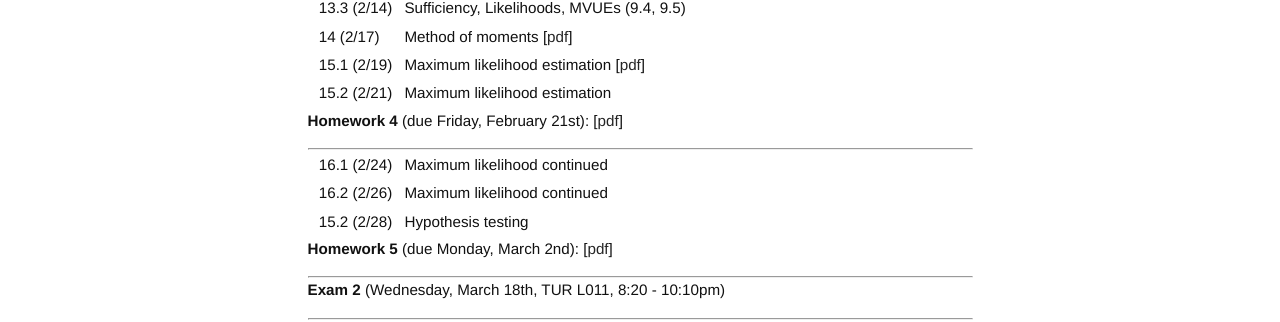
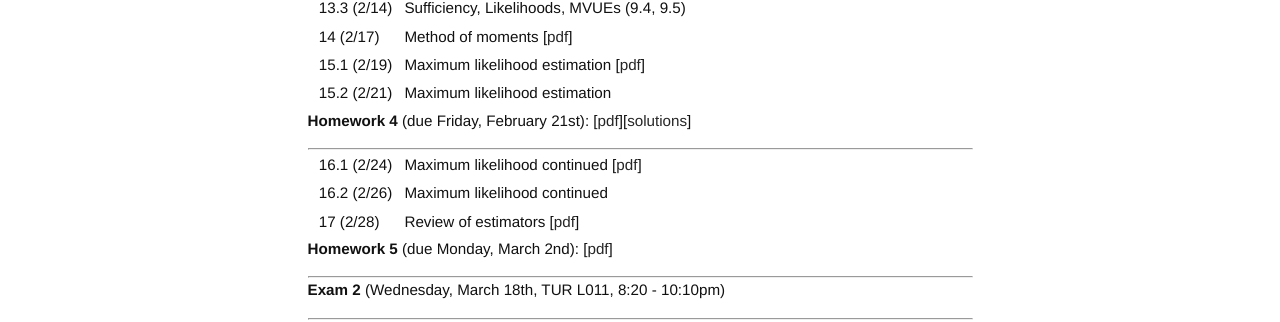
Before and after one commit to ajmolstad/ajmolstad.github.io, a Jekyll site: the page built from S20_STA4322.md, in a window 1280 px wide. Shown: the part 925-1247 px from the top of the page. Built offline with Jekyll 4.4.1, drawn with Linux system fonts in a browser that asks for light colours.

Commit message:
Update S20_STA4322.md

```diff
--- a/S20_STA4322.md
+++ b/S20_STA4322.md
@@ -53,13 +53,13 @@ Note that you must be logged into your UFL eLearning account to access course no
 || 15.1 (2/19) || Maximum likelihood estimation [[pdf](https://ufl.instructure.com/courses/394927/files/48365600/download?wrap=1)] ||
 || 15.2 (2/21) || Maximum likelihood estimation ||
 
-**Homework 4** (due Friday, February 21st): [[pdf](/docs/STA4322_S20_Homework4.pdf)]
+**Homework 4** (due Friday, February 21st): [[pdf](/docs/STA4322_S20_Homework4.pdf)][[solutions](https://ufl.instructure.com/files/48486013/download?download_frd=1)]
 
 ---------------
 
-|| 16.1 (2/24) || Maximum likelihood continued ||
+|| 16.1 (2/24) || Maximum likelihood continued [[pdf](https://ufl.instructure.com/courses/394927/files/48485932/download?wrap=1)]||
 || 16.2 (2/26) || Maximum likelihood continued ||
-|| 15.2 (2/28) || Hypothesis testing ||
+|| 17 (2/28) || Review of estimators [[pdf](https://ufl.instructure.com/courses/394927/files/48485941/download?wrap=1)] ||
 
 **Homework 5** (due Monday, March 2nd): [[pdf](/docs/STA4322_S20_Homework5.pdf)]
 
```
